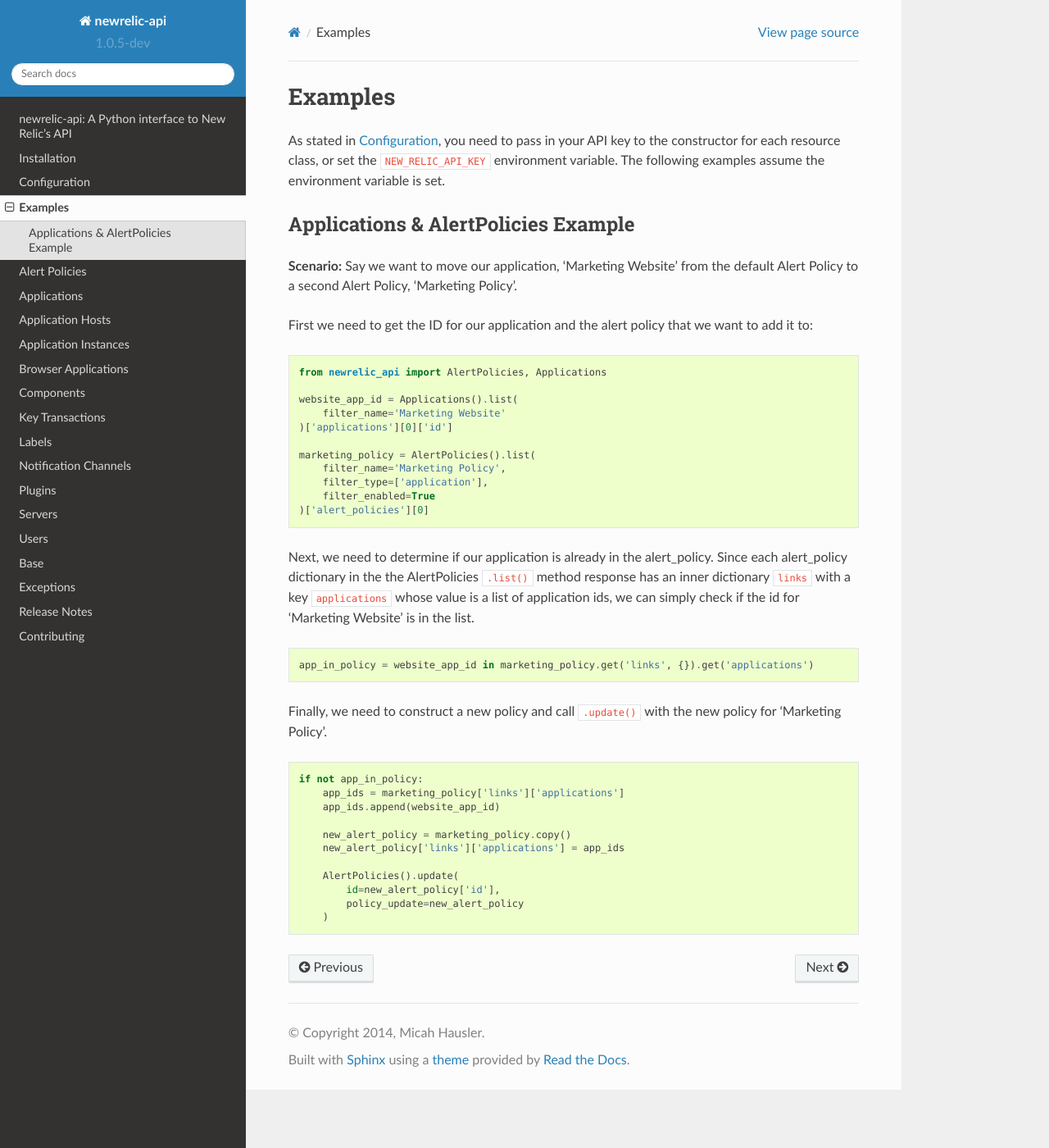
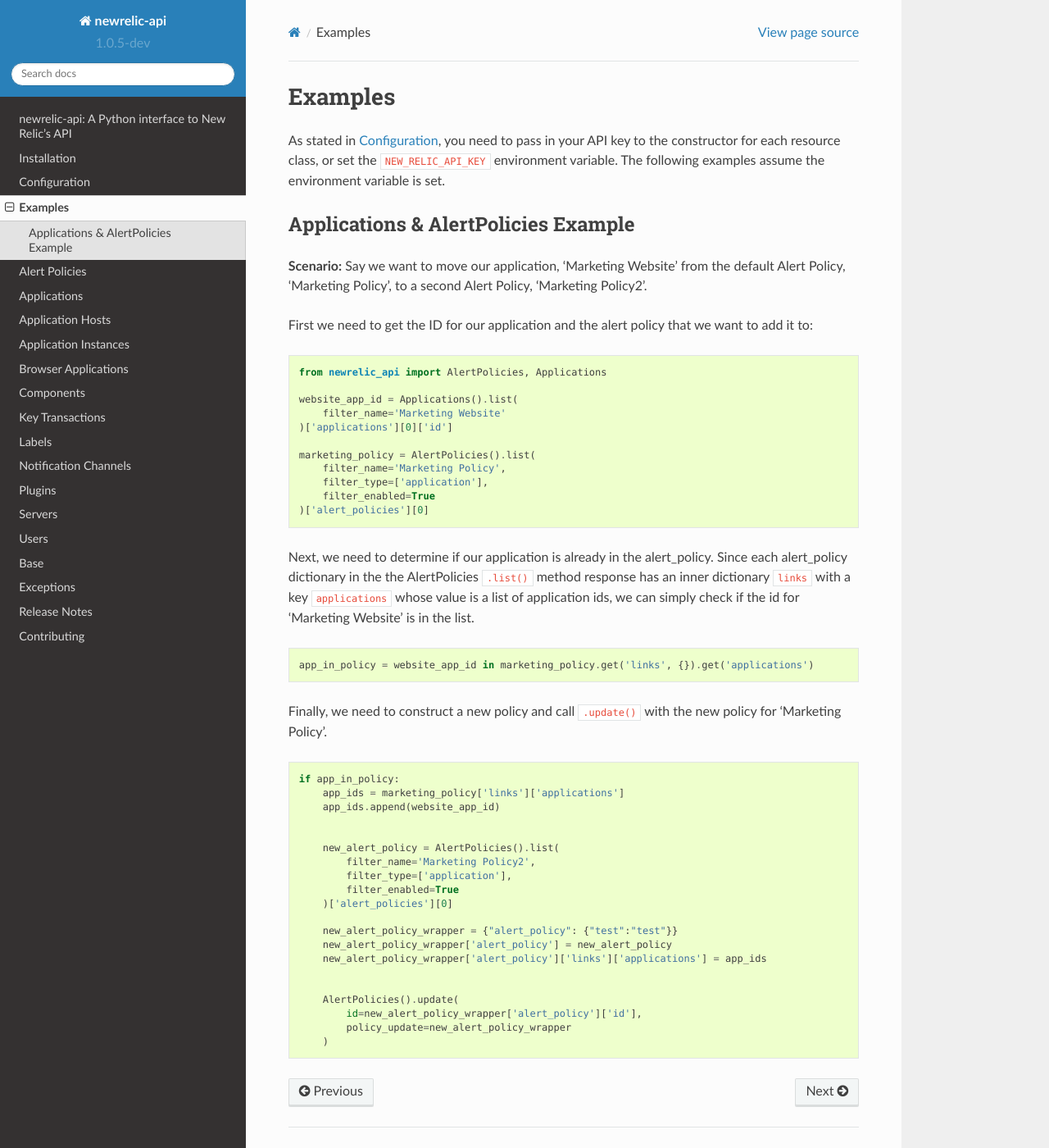
Before and after one commit to ambitioninc/newrelic-api, a Sphinx documentation site: the page built from docs/examples.rst, in a window 1280 px wide and 1400 px high. Shown: the whole window at 82% size. Built offline with Sphinx 7.4.7 and the Read the Docs theme 2.0.0, drawn with Linux system fonts in a browser that asks for light colours.

Commit message:
Updating the docs, the example code would not function as written. The policy_update passed to AlertPolicies.update() was incorrect

```diff
--- a/docs/examples.rst
+++ b/docs/examples.rst
@@ -10,7 +10,7 @@
 ------------------------------------
 
 **Scenario:** Say we want to move our application, 'Marketing Website' from
-the default Alert Policy to a second Alert Policy, 'Marketing Policy'.
+the default Alert Policy, 'Marketing Policy', to a second Alert Policy, 'Marketing Policy2'.
 
 First we need to get the ID for our application and the alert policy that we
 want to add it to:
@@ -29,6 +29,7 @@
         filter_enabled=True
     )['alert_policies'][0]
 
+
 Next, we need to determine if our application is already in the alert_policy.
 Since each alert_policy dictionary in the the AlertPolicies ``.list()``
 method response has an inner dictionary ``links`` with a key ``applications``
@@ -45,14 +46,23 @@
 
 .. code-block:: python
 
-    if not app_in_policy:
+    if app_in_policy:
         app_ids = marketing_policy['links']['applications']
         app_ids.append(website_app_id)
 
-        new_alert_policy = marketing_policy.copy()
-        new_alert_policy['links']['applications'] = app_ids
+
+        new_alert_policy = AlertPolicies().list(
+            filter_name='Marketing Policy2',
+            filter_type=['application'],
+            filter_enabled=True
+        )['alert_policies'][0]
+
+        new_alert_policy_wrapper = {"alert_policy": {"test":"test"}}
+        new_alert_policy_wrapper['alert_policy'] = new_alert_policy
+        new_alert_policy_wrapper['alert_policy']['links']['applications'] = app_ids
+
 
         AlertPolicies().update(
-            id=new_alert_policy['id'],
-            policy_update=new_alert_policy
+            id=new_alert_policy_wrapper['alert_policy']['id'],
+            policy_update=new_alert_policy_wrapper
         )
```
